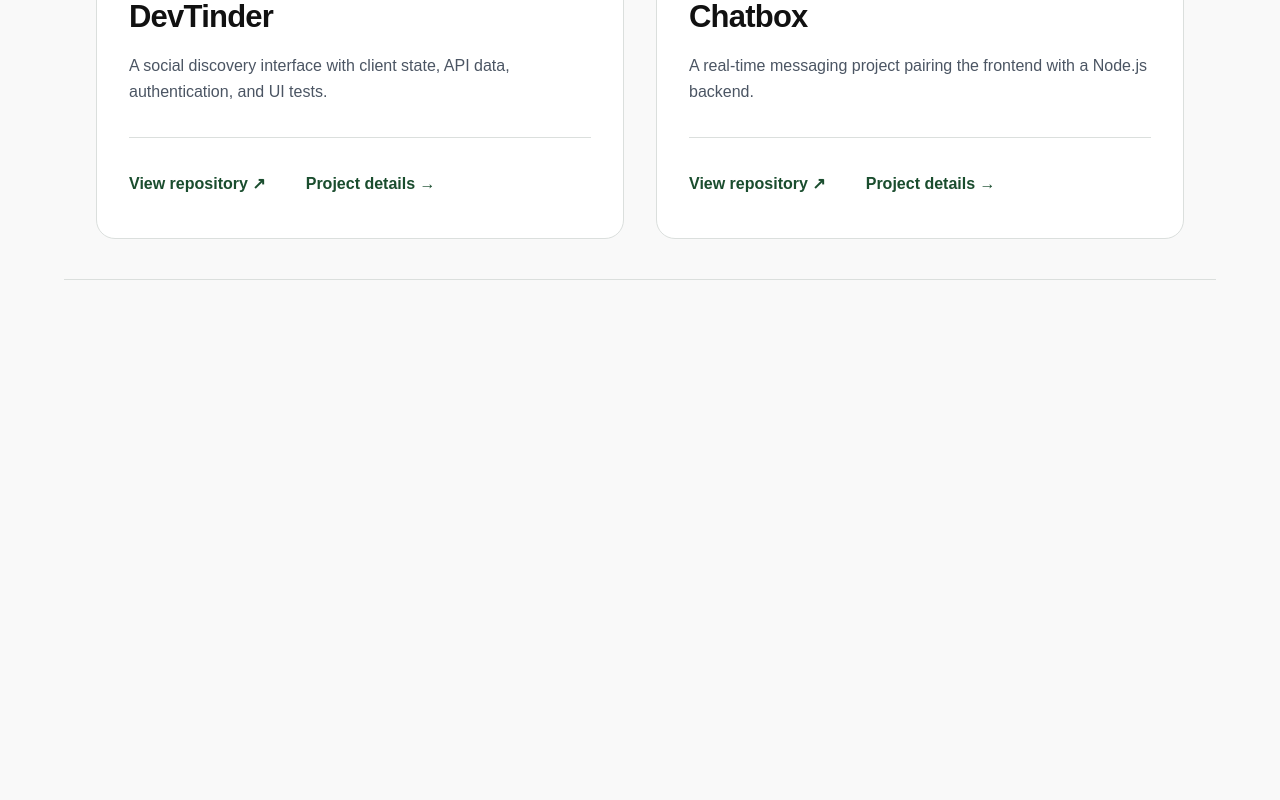
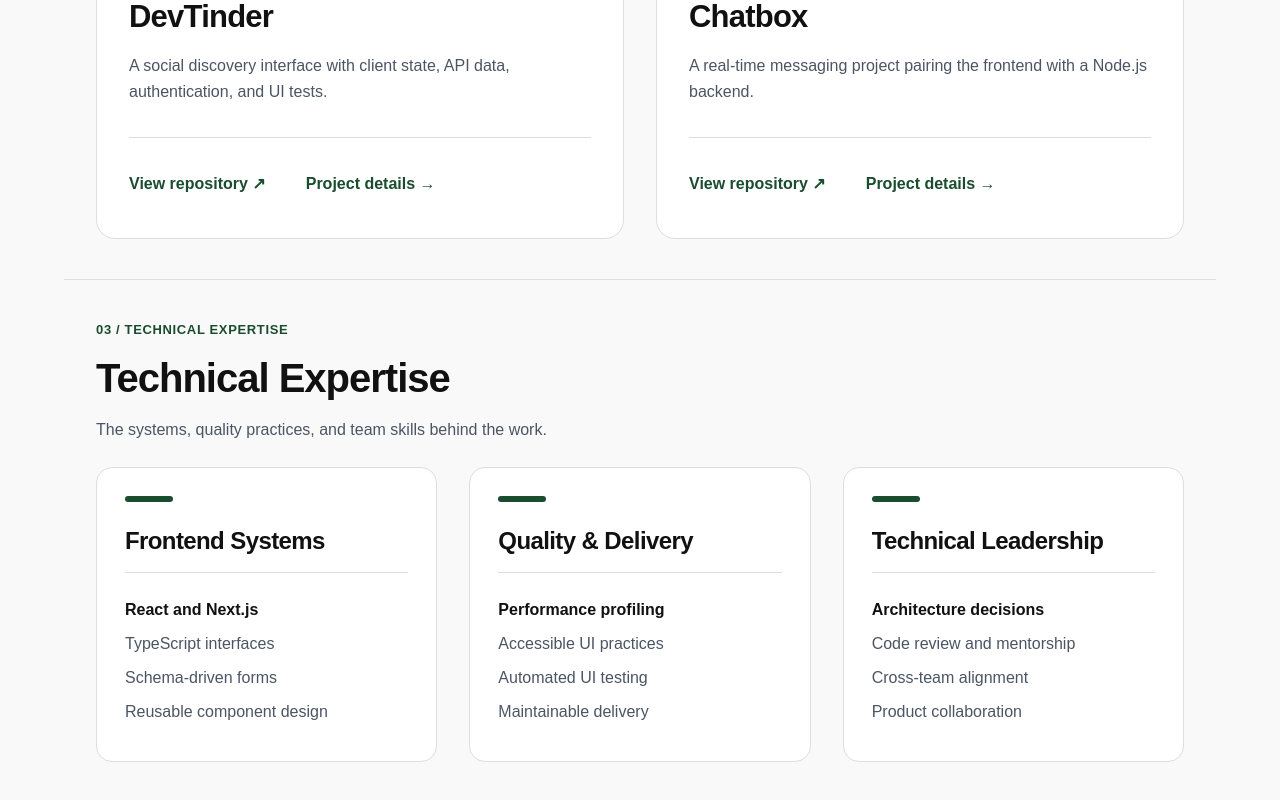
Before and after one commit to Abhishekumar93/portfolio-v2, a Next.js app: page / in a window 1280 px wide. Shown: the part 2381-3181 px from the top of the page. Before the commit the page ends 2661 px from the top, so only its background shows below. Built offline with nearby package versions, Linux system fonts and the light colour scheme.

Commit message:
feat: add TechnicalExpertise section with cards for skills and practices

```diff
--- a/app/page.tsx
+++ b/app/page.tsx
@@ -2,6 +2,7 @@ import Hero from '@/components/Sections/Hero';
 import Metrics from '@/components/Sections/Metrics';
 import ProfessionalCaseStudies from '@/components/Sections/ProfessionalCaseStudies';
 import PersonalProjects from '@/components/Sections/PersonalProjects';
+import TechnicalExpertise from '@/components/Sections/TechnicalExpertise';
 
 const Home = () => {
   return (
@@ -10,6 +11,7 @@ const Home = () => {
       <Metrics />
       <ProfessionalCaseStudies />
       <PersonalProjects />
+      <TechnicalExpertise />
     </main>
   );
 };
--- /dev/null
+++ b/components/Sections/TechnicalExpertise/TechnicalExpertiseCard.tsx
@@ -0,0 +1,34 @@
+interface TechnicalExpertiseCardProps {
+  title: string;
+  items: string[];
+}
+
+const TechnicalExpertiseCard = ({
+  title,
+  items,
+}: TechnicalExpertiseCardProps) => {
+  return (
+    <article className="rounded-2xl border border-border bg-surface p-6 lg:p-7">
+      <div className="h-1.5 w-12 rounded-full bg-accent" />
+      <h3 className="mt-6 border-b border-border pb-4 text-2xl font-bold leading-tight tracking-tight text-foreground">
+        {title}
+      </h3>
+      <ul className="mt-6 space-y-4 text-base leading-relaxed">
+        {items.map((item, index) => (
+          <li
+            key={item}
+            className={
+              index === 0
+                ? 'font-semibold text-foreground'
+                : 'font-normal text-text-secondary'
+            }
+          >
+            {item}
+          </li>
+        ))}
+      </ul>
+    </article>
+  );
+};
+
+export default TechnicalExpertiseCard;
--- /dev/null
+++ b/components/Sections/TechnicalExpertise/index.tsx
@@ -0,0 +1,56 @@
+import SectionLayout from '@/components/Sections/SectionLayout';
+import TechnicalExpertiseCard from './TechnicalExpertiseCard';
+
+const expertiseCards = [
+  {
+    title: 'Frontend Systems',
+    items: [
+      'React and Next.js',
+      'TypeScript interfaces',
+      'Schema-driven forms',
+      'Reusable component design',
+    ],
+  },
+  {
+    title: 'Quality & Delivery',
+    items: [
+      'Performance profiling',
+      'Accessible UI practices',
+      'Automated UI testing',
+      'Maintainable delivery',
+    ],
+  },
+  {
+    title: 'Technical Leadership',
+    items: [
+      'Architecture decisions',
+      'Code review and mentorship',
+      'Cross-team alignment',
+      'Product collaboration',
+    ],
+  },
+];
+
+const TechnicalExpertise = () => {
+  return (
+    <SectionLayout
+      id="expertise"
+      ariaLabelledBy="technical-expertise-heading"
+      eyebrow="03 / Technical Expertise"
+      title="Technical Expertise"
+      subtitle="The systems, quality practices, and team skills behind the work."
+    >
+      <div className="mt-6 grid gap-6 lg:grid-cols-3 lg:gap-8">
+        {expertiseCards.map((card) => (
+          <TechnicalExpertiseCard
+            key={card.title}
+            title={card.title}
+            items={card.items}
+          />
+        ))}
+      </div>
+    </SectionLayout>
+  );
+};
+
+export default TechnicalExpertise;
```
